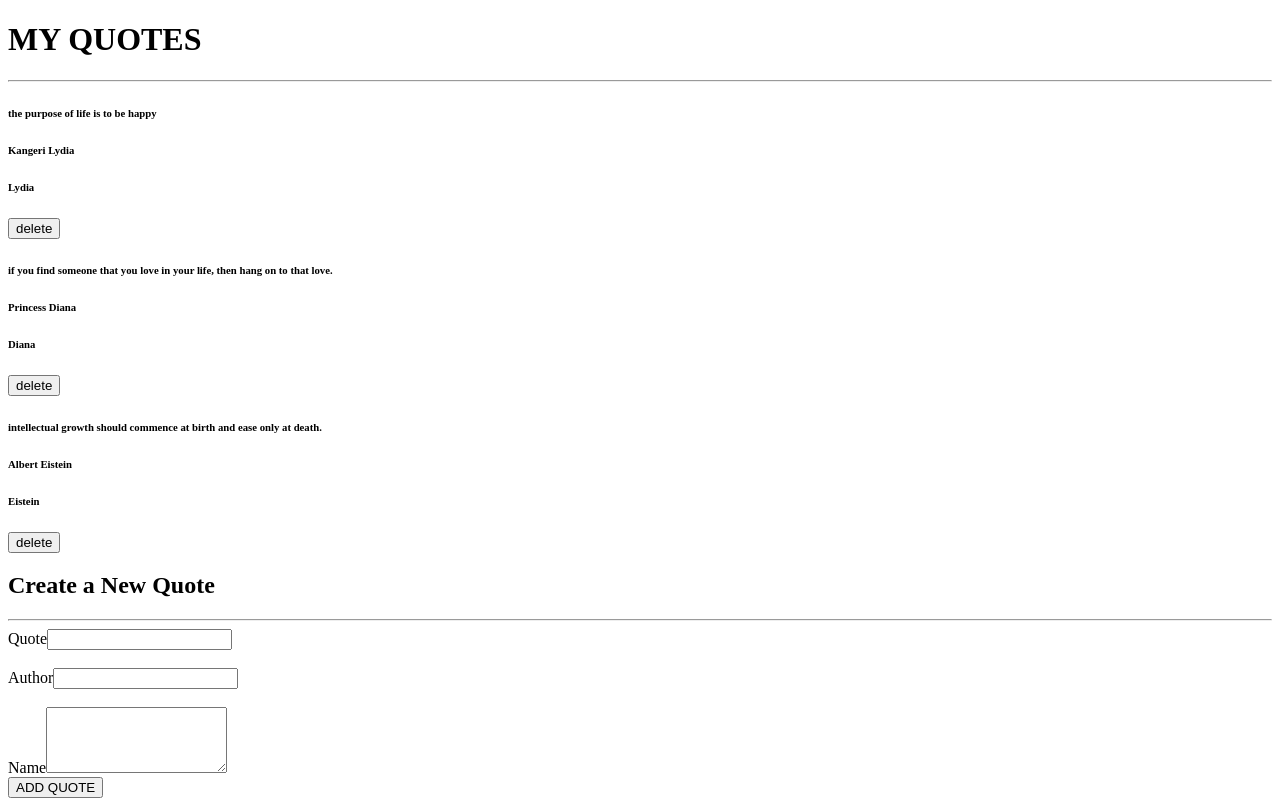
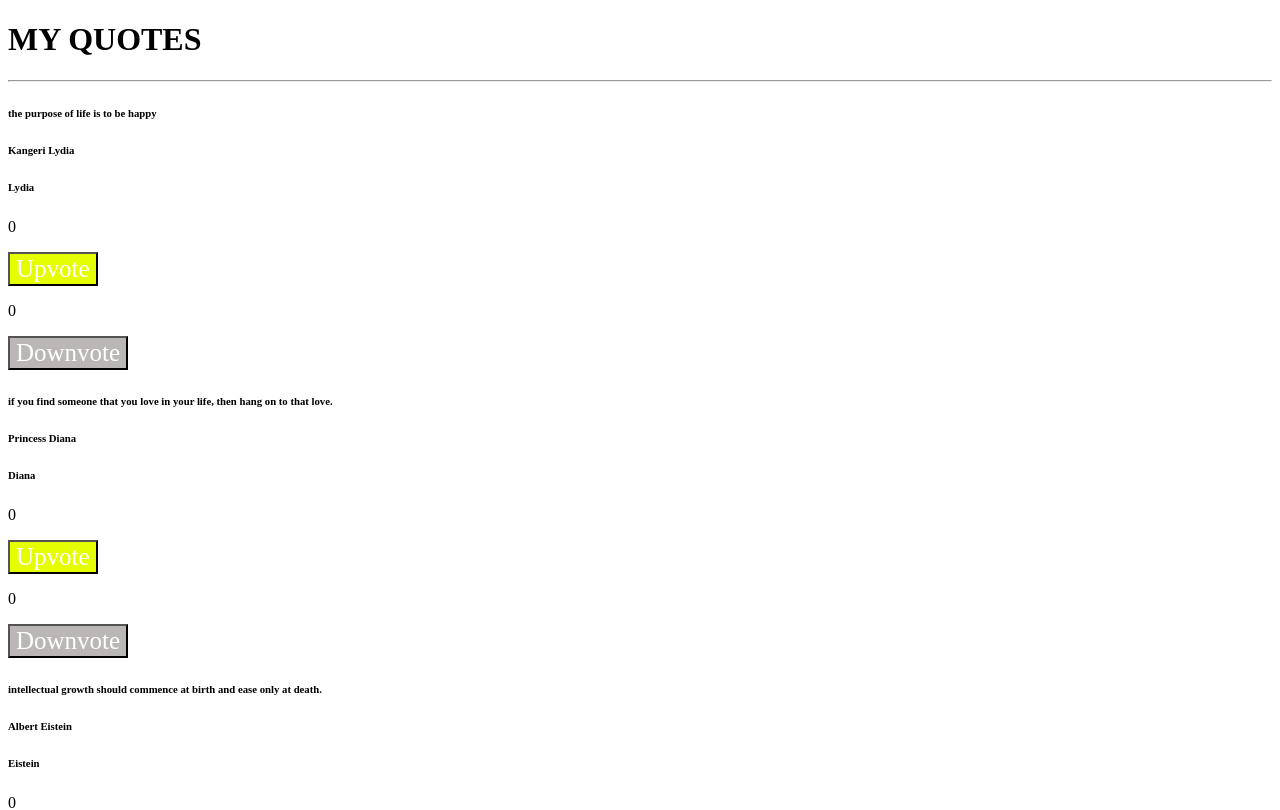
Before and after one commit to lydia-254/Quote-Web, an Angular app in the folder Quote/: page / in a window 1280 px wide. Shown: the top 810 px of the page. Built offline with nearby package versions, Linux system fonts and the light colour scheme.

Commit message:
Update Quote

```diff
--- a/Quote/src/app/quote-detail/quote-detail.component.html
+++ b/Quote/src/app/quote-detail/quote-detail.component.html
@@ -5,5 +5,8 @@
   <h6><b>{{quote.quote}}</b></h6>
   <h6>{{quote.author}}</h6>
   <h6>{{quote.name}}</h6>
-  <button (click)='quoteComplete(true)' >delete</button>
+  <p>{{quote.upvote}}</p>
+ <button (click)='upvote()' style="color: white; font-size: 20px; background-color: rgb(229, 255, 0);  font-size: 25px; font-family: 'Times New Roman', Times, serif; ">Upvote</button>
+ <p>{{quote.downvote}}</p>
+ <button (click)='downvote()' style="color: white; font-size: 20px; background-color: rgb(187, 183, 183);  font-size: 25px; font-family: 'Times New Roman', Times, serif;" >Downvote</button>
 </div>
--- a/Quote/src/app/quote-detail/quote-detail.component.ts
+++ b/Quote/src/app/quote-detail/quote-detail.component.ts
@@ -17,6 +17,12 @@ export class QuoteDetailComponent implements OnInit {
   quoteComplete(complete:boolean){
     this.isComplete.emit(complete);
   }
+  upvote(){
+    this.quote.upvote=this.quote.upvote+1;
+  }
+  downvote(){
+    this.quote.downvote=this.quote.downvote+1;
+  }
   constructor() { }
 
   ngOnInit() {
```
